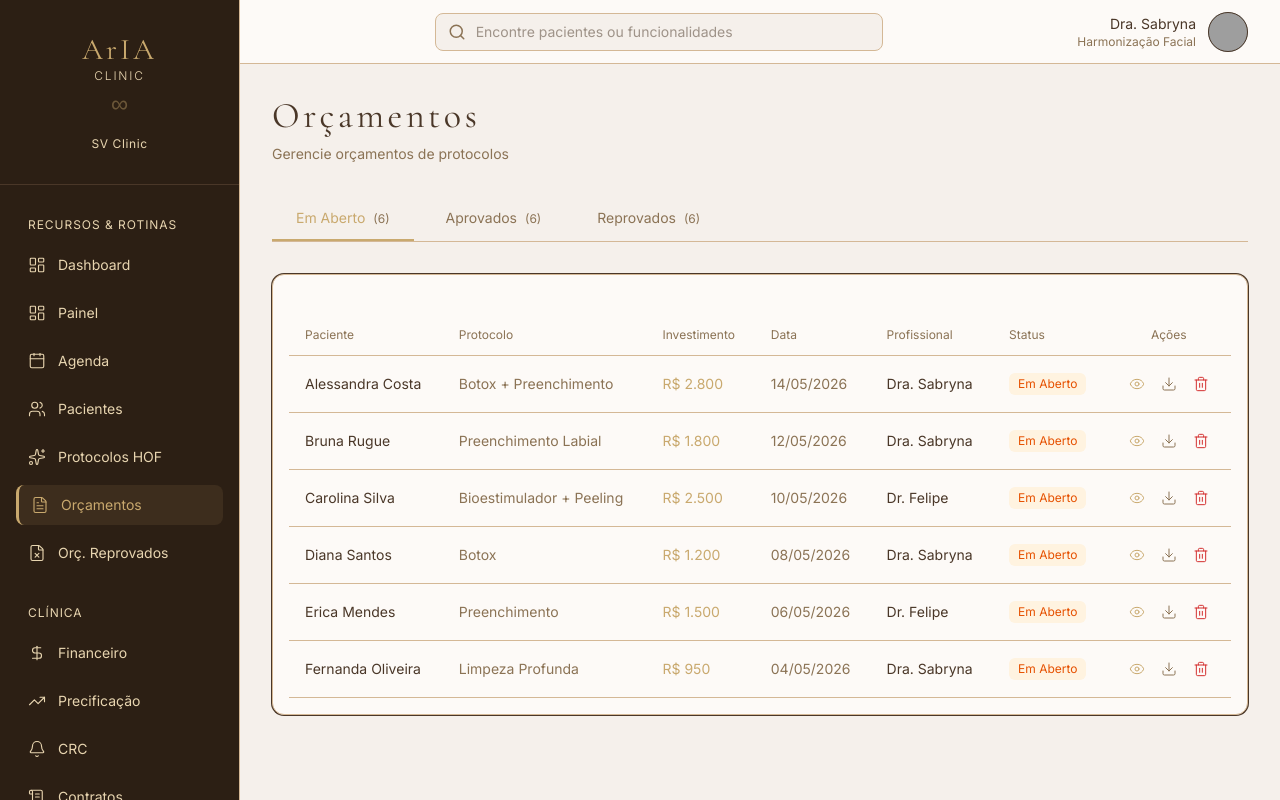
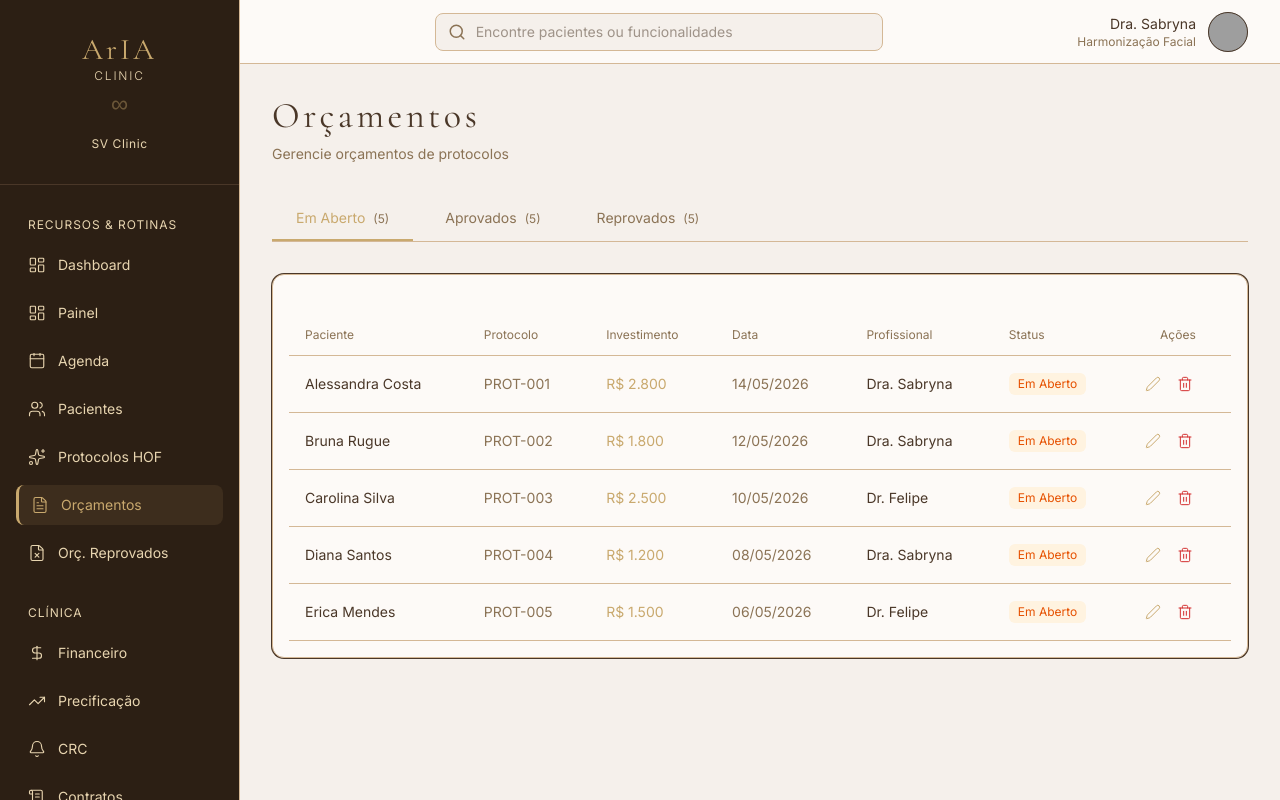
Before and after one commit to glauberbm/aria-clinic, a Next.js app: page /orcamentos in a window 1280 px wide. Built offline with nearby package versions, Linux system fonts and the light colour scheme; grey boxes are pictures that could not be loaded.

Commit message:
feat: tela orçamentos com 5 orçamentos por aba, botão recuperar

```diff
--- a/app/(dashboard)/orcamentos/page.tsx
+++ b/app/(dashboard)/orcamentos/page.tsx
@@ -3,7 +3,7 @@
 import { Shell } from "@/components/layout/Shell";
 import { Card, CardContent, CardHeader, CardTitle } from "@/components/ui/card";
 import { Badge } from "@/components/ui/badge";
-import { Eye, Download, Trash2 } from "lucide-react";
+import { Edit2, Trash2 } from "lucide-react";
 import { useState } from "react";
 
 // Mock data
@@ -11,7 +11,7 @@ const budgets = [
   {
     id: 1,
     patient: "Alessandra Costa",
-    protocol: "Botox + Preenchimento",
+    protocol: "PROT-001",
     amount: 2800.00,
     date: "2026-05-14",
     professional: "Dra. Sabryna",
@@ -20,7 +20,7 @@ const budgets = [
   {
     id: 2,
     patient: "Bruna Rugue",
-    protocol: "Preenchimento Labial",
+    protocol: "PROT-002",
     amount: 1800.00,
     date: "2026-05-12",
     professional: "Dra. Sabryna",
@@ -29,7 +29,7 @@ const budgets = [
   {
     id: 3,
     patient: "Carolina Silva",
-    protocol: "Bioestimulador + Peeling",
+    protocol: "PROT-003",
     amount: 2500.00,
     date: "2026-05-10",
     professional: "Dr. Felipe",
@@ -38,7 +38,7 @@ const budgets = [
   {
     id: 4,
     patient: "Diana Santos",
-    protocol: "Botox",
+    protocol: "PROT-004",
     amount: 1200.00,
     date: "2026-05-08",
     professional: "Dra. Sabryna",
@@ -47,7 +47,7 @@ const budgets = [
   {
     id: 5,
     patient: "Erica Mendes",
-    protocol: "Preenchimento",
+    protocol: "PROT-005",
     amount: 1500.00,
     date: "2026-05-06",
     professional: "Dr. Felipe",
@@ -55,119 +55,92 @@ const budgets = [
   },
   {
     id: 6,
-    patient: "Fernanda Oliveira",
-    protocol: "Limpeza Profunda",
-    amount: 950.00,
-    date: "2026-05-04",
-    professional: "Dra. Sabryna",
-    status: "em_aberto",
-  },
-  {
-    id: 7,
     patient: "Gabriela Rocha",
-    protocol: "Botox + Preenchimento",
+    protocol: "PROT-006",
     amount: 2800.00,
     date: "2026-05-12",
     professional: "Dr. Felipe",
     status: "aprovado",
   },
   {
-    id: 8,
+    id: 7,
     patient: "Helena Marques",
-    protocol: "Harmonização Facial",
+    protocol: "PROT-007",
     amount: 3200.00,
     date: "2026-05-10",
     professional: "Dra. Sabryna",
     status: "aprovado",
   },
   {
-    id: 9,
+    id: 8,
     patient: "Iris da Silva",
-    protocol: "Preenchimento Labial",
+    protocol: "PROT-008",
     amount: 1800.00,
     date: "2026-05-08",
     professional: "Dr. Felipe",
     status: "aprovado",
   },
   {
-    id: 10,
+    id: 9,
     patient: "Julia Martins",
-    protocol: "Bioestimulador",
+    protocol: "PROT-009",
     amount: 2200.00,
     date: "2026-05-06",
     professional: "Dra. Sabryna",
     status: "aprovado",
   },
   {
-    id: 11,
+    id: 10,
     patient: "Kamila Santos",
-    protocol: "Botox",
+    protocol: "PROT-010",
     amount: 1200.00,
     date: "2026-05-04",
     professional: "Dr. Felipe",
     status: "aprovado",
   },
   {
-    id: 12,
-    patient: "Larissa Oliveira",
-    protocol: "Limpeza + Peeling",
-    amount: 1450.00,
-    date: "2026-05-02",
-    professional: "Dra. Sabryna",
-    status: "aprovado",
-  },
-  {
-    id: 13,
+    id: 11,
     patient: "Monica Costa",
-    protocol: "Preenchimento",
+    protocol: "PROT-011",
     amount: 1500.00,
     date: "2026-05-10",
     professional: "Dr. Felipe",
     status: "reprovado",
   },
   {
-    id: 14,
+    id: 12,
     patient: "Natalia Silva",
-    protocol: "Harmonização Facial",
+    protocol: "PROT-012",
     amount: 3200.00,
     date: "2026-05-08",
     professional: "Dra. Sabryna",
     status: "reprovado",
   },
   {
-    id: 15,
+    id: 13,
     patient: "Olivia Mendes",
-    protocol: "Botox + Preenchimento",
+    protocol: "PROT-013",
     amount: 2800.00,
     date: "2026-05-06",
     professional: "Dr. Felipe",
     status: "reprovado",
   },
   {
-    id: 16,
+    id: 14,
     patient: "Patricia Rocha",
-    protocol: "Bioestimulador",
+    protocol: "PROT-014",
     amount: 2200.00,
     date: "2026-05-04",
     professional: "Dra. Sabryna",
     status: "reprovado",
   },
   {
-    id: 17,
+    id: 15,
     patient: "Quinita Santos",
-    protocol: "Limpeza Profunda",
+    protocol: "PROT-015",
     amount: 950.00,
     date: "2026-05-02",
     professional: "Dr. Felipe",
-    status: "reprovado",
-  },
-  {
-    id: 18,
-    patient: "Raquel Oliveira",
-    protocol: "Preenchimento Labial",
-    amount: 1800.00,
-    date: "2026-04-30",
-    professional: "Dra. Sabryna",
     status: "reprovado",
   },
 ];
@@ -193,9 +166,9 @@ export default function Orcamentos() {
   const filteredBudgets = budgets.filter((b) => b.status === activeTab);
 
   const tabs = [
-    { id: "em_aberto", label: "Em Aberto", count: 6 },
-    { id: "aprovado", label: "Aprovados", count: 6 },
-    { id: "reprovado", label: "Reprovados", count: 6 },
+    { id: "em_aberto", label: "Em Aberto", count: budgets.filter(b => b.status === "em_aberto").length },
+    { id: "aprovado", label: "Aprovados", count: budgets.filter(b => b.status === "aprovado").length },
+    { id: "reprovado", label: "Reprovados", count: budgets.filter(b => b.status === "reprovado").length },
   ];
 
   return (
@@ -349,25 +322,15 @@ export default function Orcamentos() {
                           {statusStyle.label}
                         </Badge>
                       </td>
-                      <td className="py-4 px-4 text-center">
-                        <div className="flex items-center justify-center gap-2">
+                      <td className="py-4 px-4">
+                        <div className="flex items-center gap-2">
                           <button
                             className="p-1 rounded hover:opacity-70"
-                            title="Ver detalhes"
+                            title="Editar"
                           >
-                            <Eye
+                            <Edit2
                               size={16}
                               style={{ color: "var(--color-gold)" }}
-                              strokeWidth={1.5}
-                            />
-                          </button>
-                          <button
-                            className="p-1 rounded hover:opacity-70"
-                            title="Baixar"
-                          >
-                            <Download
-                              size={16}
-                              style={{ color: "var(--color-text-muted)" }}
                               strokeWidth={1.5}
                             />
                           </button>
@@ -381,6 +344,18 @@ export default function Orcamentos() {
                               strokeWidth={1.5}
                             />
                           </button>
+                          {budget.status === "reprovado" && (
+                            <button
+                              className="px-3 py-1 rounded text-xs font-medium"
+                              style={{
+                                backgroundColor: "var(--color-gold)",
+                                color: "white",
+                              }}
+                              title="Recuperar orçamento"
+                            >
+                              Recuperar
+                            </button>
+                          )}
                         </div>
                       </td>
                     </tr>
```
